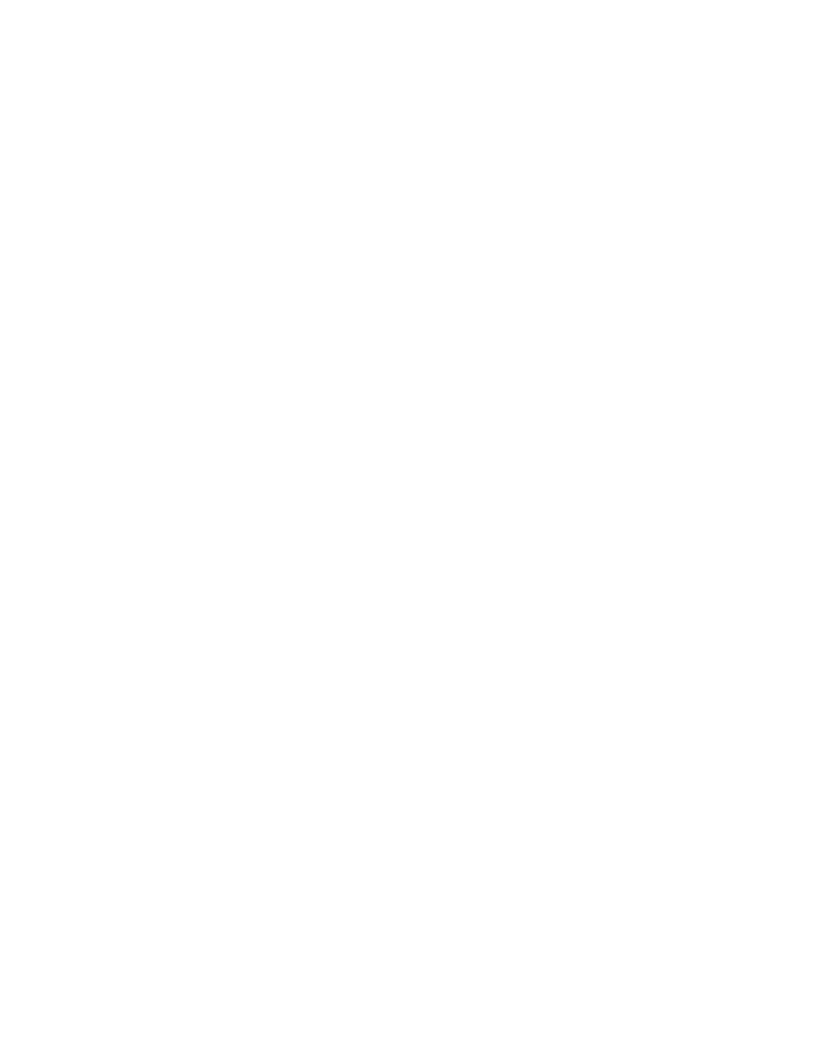
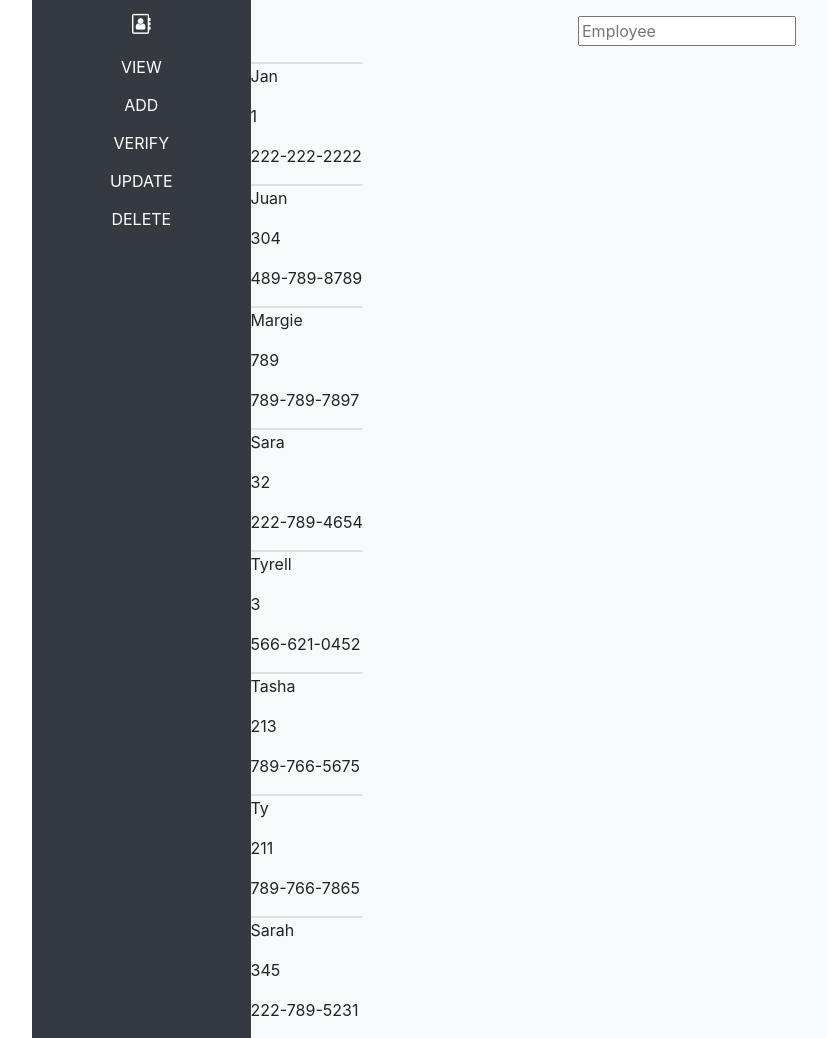
Before and after one commit to jim-walker/Employee_Directory, a plain HTML site: page index.html in a window 1280 px wide. Shown: the whole page, without its empty margins (62-889 px from the left). Before the commit the page ends 800 px from the top, so only its background shows below. Drawn offline with nearby package versions, Linux system fonts and the light colour scheme.

Commit message:
index.html layout firt steps, render funtion working

```diff
--- a/employeeList.js
+++ b/employeeList.js
@@ -39,3 +39,15 @@ const employeeList = [{
   phoneNum: '222-789-5231'
 }
 ];
+const render = function() {
+  $('.content').empty();
+
+  for( let i = 0; i < employeeList.length; i++ ) {
+    $('.content').append(`<div class="card">`);
+    $('.content').append(`<p>${employeeList[i].name}</p>`);
+    $('.content').append(`<p>${employeeList[i].officeNum}</p>`);
+    $('.content').append(`<p>${employeeList[i].phoneNum}</p>`);
+    $('.content').append(`</div>`);
+  }
+}
+render();
--- a/index.html
+++ b/index.html
@@ -6,11 +6,34 @@
   <meta name="viewport" content="width=device-width, initial-scale=1.0">
   <meta http-equiv="X-UA-Compatible" content="ie=edge">
   <link rel="stylesheet" href="https://stackpath.bootstrapcdn.com/bootstrap/4.1.3/css/bootstrap.min.css">
+  <link rel="stylesheet" href="https://cdnjs.cloudflare.com/ajax/libs/font-awesome/4.7.0/css/font-awesome.min.css">
   <link rel="stylesheet" href="./style.css">
   <title>Employee Directory SPA</title>
 </head>
 
 <body>
+  <div class="containter-fluid">
+    <div class="row justify-content-center">
+      <div class="col-sm-2 bg-dark text-light">
+        <button type="button" class="btn btn-dark btn-lg w-100" >
+          <span class="fa fa-address-book-o" ></span>
+        </button>
+        <button type="button" class="btn btn-dark w-100">VIEW</button>
+        <button type="button" class="btn btn-dark w-100">ADD</button>
+        <button type="button" class="btn btn-dark w-100">VERIFY</button>
+        <button type="button" class="btn btn-dark w-100">UPDATE</button>
+        <button type="button" class="btn btn-dark w-100">DELETE</button>
+      </div>
+      <div class="col-sm-8 bg-light">
+        <div class="row justify-content-center py-3 display-none">
+          <input type="text" class="form w-25" id="searchName" placeholder="Employee">
+        </div>
+        <div class="row">
+          <div class="content"></div>
+        </div>
+      </div>
+    </div>
+  </div>
   <script src="dom.js"></script>
   <script src="employeeList.js"></script>
 </body>
```
